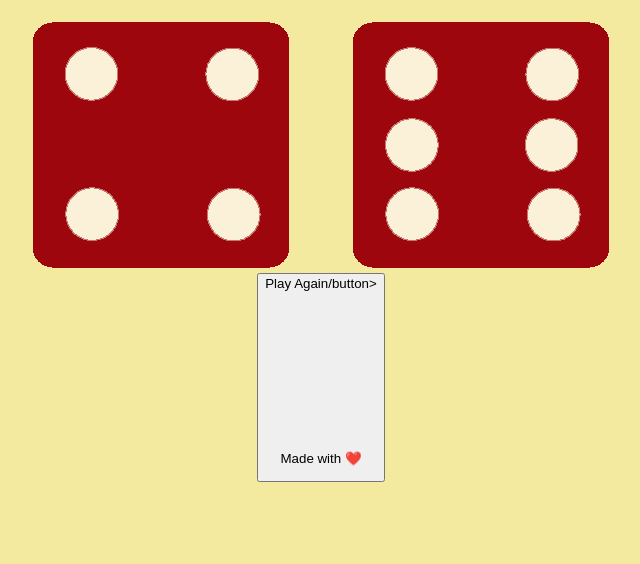
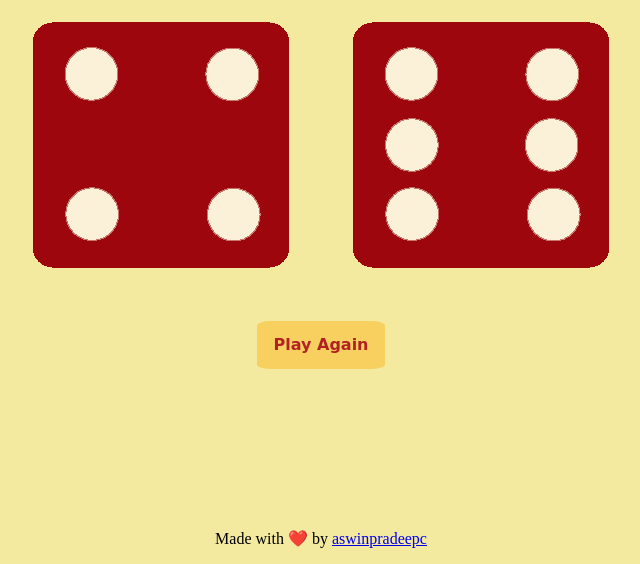
Before and after one commit to aswinpradeepc/dice_game, a plain HTML site: page index.html in a window 1280 px wide. Shown: the part 310-874 px from the top of the page, without its empty margins (319-959 px from the left). Before the commit the page ends 800 px from the top, so only its background shows below. Drawn offline with Linux system fonts and the light colour scheme; a web font is replaced by a local one.

Commit message:
Add Button

```diff
--- a/index.html
+++ b/index.html
@@ -30,11 +30,11 @@
     <img class="img_2" src="images/dice3.png" alt="dice_2">
 </div>
 
-    <button id="refreshButton">Play Again/button>
+    <button id="refreshButton">Play Again</button>
 
 
 <footer>
-    <p>Made with ❤️</p>
+    <p>Made with ❤️ by <a href="https://github.com/aswinpradeepc">aswinpradeepc</a></p>
 </footer>
 <script src="index.js"></script>
 
--- a/style.css
+++ b/style.css
@@ -40,6 +40,20 @@ body {
     height: 5rem;
 }
 
+#refreshButton{
+    font-family: 'Aboreto', cursive;
+    width: 8rem;
+    height: 3rem;
+    font-size: 1rem;
+    font-weight: bold;
+    border-radius: 10%;
+    color: firebrick;
+    background-color: #F7D060;
+    border: none;
+    cursor: pointer;
+    margin-top: 3rem;
+}
+
 footer{
     margin-top:10rem;
 }
```
